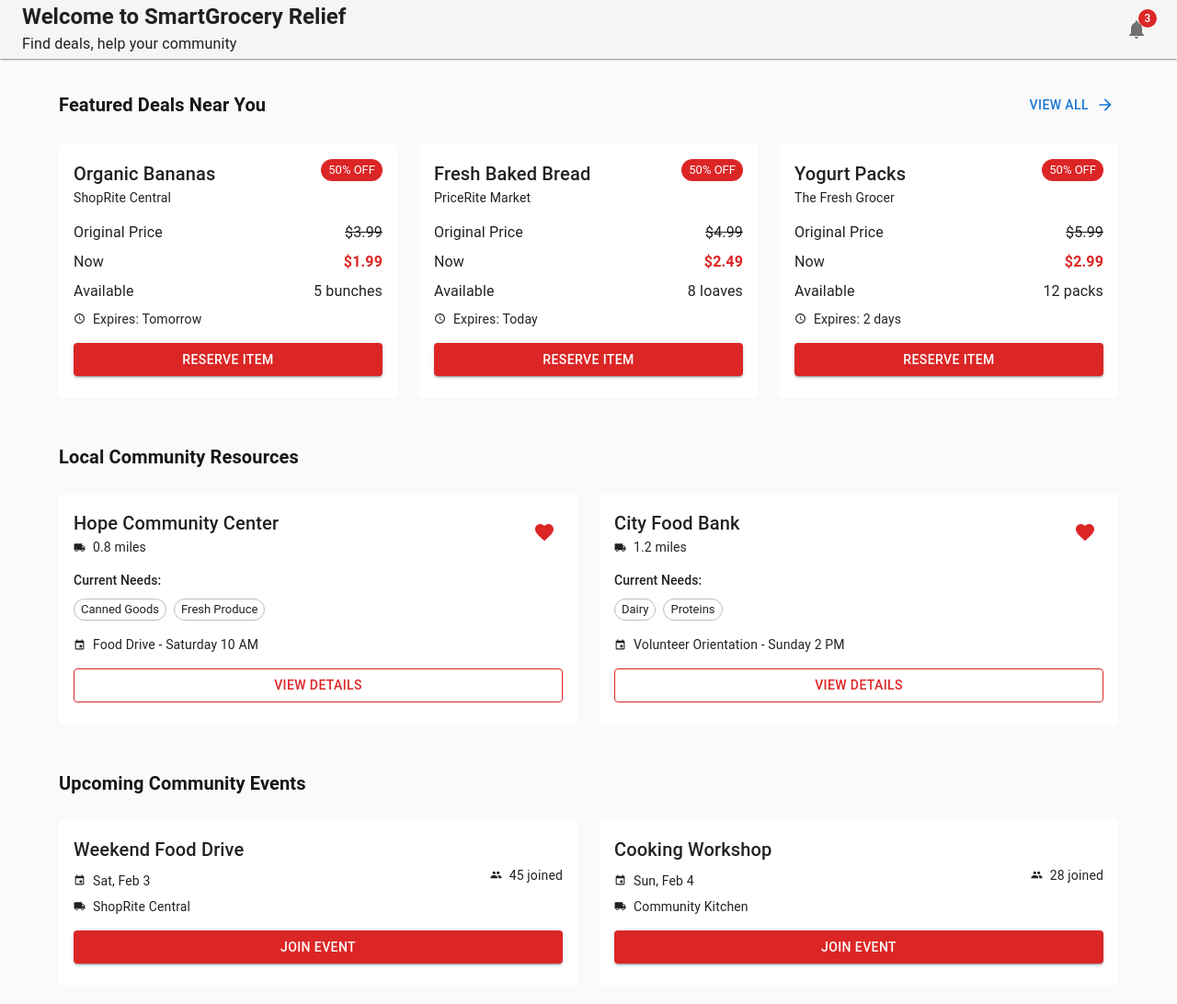
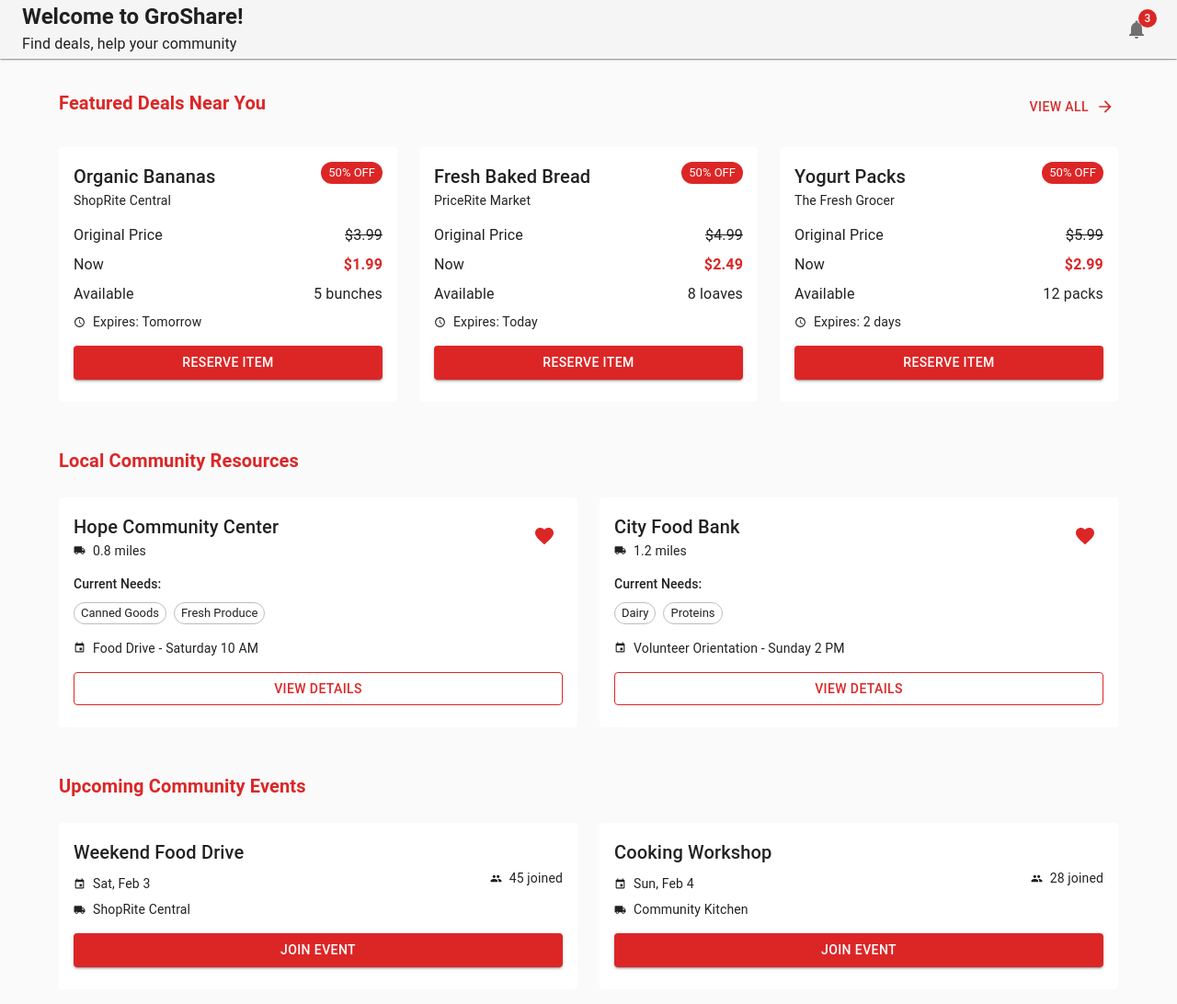
Before and after one commit to krishkharbanda/GroShare, a Next.js app in the folder groshare-main/: page / in a window 1280 px wide. Shown: the top 1092 px of the page at 92% size. Built offline with nearby package versions, Linux system fonts and the light colour scheme.

Commit message:
fixed home

```diff
--- a/groshare-main/src/app/components/Home.js
+++ b/groshare-main/src/app/components/Home.js
@@ -5,7 +5,7 @@ import {
     Box,
     Container,
     Typography,
-    Grid,
+    Grid2,
     Card,
     CardContent,
     Button,
@@ -25,6 +25,7 @@ import {
     LocalMall as ShoppingBag,
     Notifications as Bell,
 } from '@mui/icons-material';
+import theme from "@/app/components/theme";
 
 const UserHomepage = () => {
     const discountedItems = [
@@ -100,7 +101,7 @@ const UserHomepage = () => {
                 <Toolbar>
                     <Box sx={{ flexGrow: 1 }}>
                         <Typography variant="h5" fontWeight="bold">
-                            Welcome to SmartGrocery Relief
+                            Welcome to GroShare!
                         </Typography>
                         <Typography variant="subtitle1">
                             Find deals, help your community
@@ -111,7 +112,7 @@ const UserHomepage = () => {
                             badgeContent={3}
                             sx={{
                                 '& .MuiBadge-badge': {
-                                    bgcolor: '#dc2626',
+                                    bgcolor: theme.palette.primary.main,
                                     color: 'white'
                                 }
                             }}
@@ -126,20 +127,20 @@ const UserHomepage = () => {
                 {/* Featured Deals Section */}
                 <Box sx={{ mb: 6 }}>
                     <Box sx={{ display: 'flex', justifyContent: 'space-between', alignItems: 'center', mb: 3 }}>
-                        <Typography variant="h6" fontWeight="bold">
+                        <Typography variant="h6" fontWeight="bold" color={theme.palette.primary.main} sx={{ mb: 1 }}>
                             Featured Deals Near You
                         </Typography>
                         <Button
-                            color="primary"
+                            color="error"
                             endIcon={<ArrowRight />}
                         >
                             View all
                         </Button>
                     </Box>
 
-                    <Grid container spacing={3}>
+                    <Grid2 container spacing={3}>
                         {discountedItems.map(item => (
-                            <Grid item xs={12} md={4} key={item.id}>
+                            <Grid2 item size={4} key={item.id}>
                                 <Card elevation={0} sx={{
                                     '&:hover': {
                                         boxShadow: 3,
@@ -157,7 +158,7 @@ const UserHomepage = () => {
                                             <Chip
                                                 label={`${item.discount}% OFF`}
                                                 sx={{
-                                                    bgcolor: '#dc2626',
+                                                    bgcolor: theme.palette.primary.main,
                                                     color: 'white'
                                                 }}
                                                 size="small"
@@ -173,7 +174,7 @@ const UserHomepage = () => {
                                             </Box>
                                             <Box sx={{ display: 'flex', justifyContent: 'space-between' }}>
                                                 <Typography>Now</Typography>
-                                                <Typography sx={{ color: '#dc2626', fontWeight: 'bold' }}>
+                                                <Typography sx={{ color: theme.palette.primary.main, fontWeight: 'bold' }}>
                                                     ${item.discountedPrice}
                                                 </Typography>
                                             </Box>
@@ -194,7 +195,7 @@ const UserHomepage = () => {
                                             fullWidth
                                             sx={{
                                                 mt: 2,
-                                                bgcolor: '#dc2626',
+                                                bgcolor: theme.palette.primary.main,
                                                 '&:hover': {
                                                     bgcolor: '#b91c1c'  // slightly darker shade for hover
                                                 }
@@ -204,20 +205,20 @@ const UserHomepage = () => {
                                         </Button>
                                     </CardContent>
                                 </Card>
-                            </Grid>
+                            </Grid2>
                         ))}
-                    </Grid>
+                    </Grid2>
                 </Box>
 
                 {/* Local Resources Section */}
                 <Box sx={{ mb: 6 }}>
-                    <Typography variant="h6" fontWeight="bold" sx={{ mb: 3 }}>
+                    <Typography variant="h6" fontWeight="bold" color={theme.palette.primary.main} sx={{ mb: 3 }}>
                         Local Community Resources
                     </Typography>
 
-                    <Grid container spacing={3}>
+                    <Grid2 container spacing={3}>
                         {localShelters.map(shelter => (
-                            <Grid item xs={12} md={6} key={shelter.id}>
+                            <Grid2 item size={6} key={shelter.id}>
                                 <Card elevation={0}>
                                     <CardContent>
                                         <Box sx={{ display: 'flex', justifyContent: 'space-between', mb: 2 }}>
@@ -230,7 +231,7 @@ const UserHomepage = () => {
                                                     </Typography>
                                                 </Box>
                                             </Box>
-                                            <IconButton sx={{ color: '#dc2626' }}>
+                                            <IconButton sx={{ color: theme.palette.primary.main }}>
                                                 <Heart />
                                             </IconButton>
                                         </Box>
@@ -262,8 +263,8 @@ const UserHomepage = () => {
                                             variant="outlined"
                                             fullWidth
                                             sx={{
-                                                borderColor: '#dc2626',
-                                                color: '#dc2626',
+                                                borderColor: theme.palette.primary.main,
+                                                color: theme.palette.primary.main,
                                                 '&:hover': {
                                                     borderColor: '#b91c1c',
                                                     color: '#b91c1c',
@@ -275,20 +276,20 @@ const UserHomepage = () => {
                                         </Button>
                                     </CardContent>
                                 </Card>
-                            </Grid>
+                            </Grid2>
                         ))}
-                    </Grid>
+                    </Grid2>
                 </Box>
 
                 {/* Community Events Section */}
                 <Box>
-                    <Typography variant="h6" fontWeight="bold" sx={{ mb: 3 }}>
+                    <Typography variant="h6" fontWeight="bold" color={theme.palette.primary.main} sx={{ mb: 3 }}>
                         Upcoming Community Events
                     </Typography>
 
-                    <Grid container spacing={3}>
+                    <Grid2 container spacing={3}>
                         {communityEvents.map(event => (
-                            <Grid item xs={12} md={6} key={event.id}>
+                            <Grid2 item size={6} key={event.id}>
                                 <Card elevation={0}>
                                     <CardContent>
                                         <Box sx={{ display: 'flex', justifyContent: 'space-between' }}>
@@ -320,7 +321,7 @@ const UserHomepage = () => {
                                             fullWidth
                                             sx={{
                                                 mt: 2,
-                                                bgcolor: '#dc2626',
+                                                bgcolor: theme.palette.primary.main,
                                                 '&:hover': {
                                                     bgcolor: '#b91c1c'
                                                 }
@@ -330,9 +331,9 @@ const UserHomepage = () => {
                                         </Button>
                                     </CardContent>
                                 </Card>
-                            </Grid>
+                            </Grid2>
                         ))}
-                    </Grid>
+                    </Grid2>
                 </Box>
             </Container>
         </Box>
```
